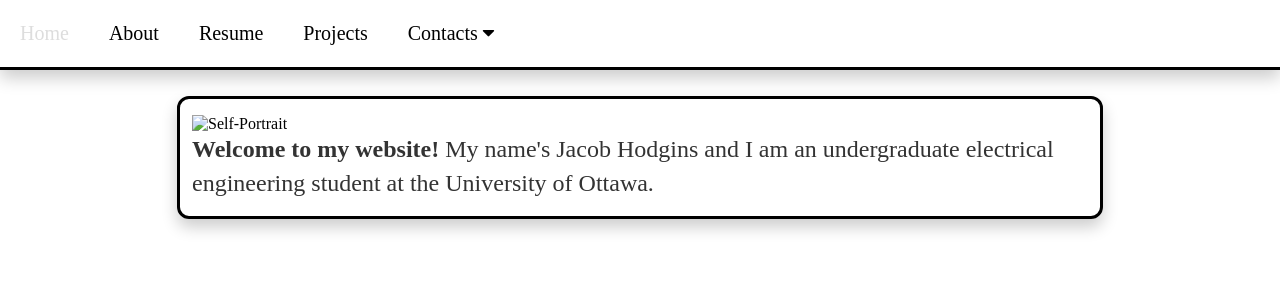
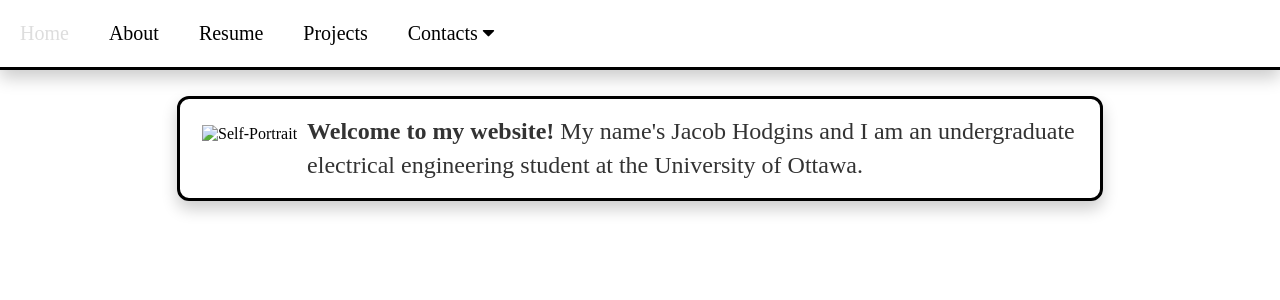
Before and after one commit to JacobHodgins/hodginsjacob, a Jekyll site: the page built from index.html, in a window 1280 px wide. Shown: the top 300 px of the page. Built offline with Jekyll 4.4.1, drawn with Linux system fonts in a browser that asks for light colours; the list of posts is cut into pages by our own code.

Commit message:
Update main.css
+ add styling for blurb-image

```diff
--- a/css/main.css
+++ b/css/main.css
@@ -104,6 +104,13 @@ nav.navbar a.active {
   border-radius: 12px;
 }
 
+.blurb-image {
+  float: left;
+  display: block;
+  padding: 10px;
+  border-radius: 8px;
+}
+
 h1 {
     font-size: 3em;
     font-family:'Helvetica', 'Arial', 'Sans-Serif';
```
